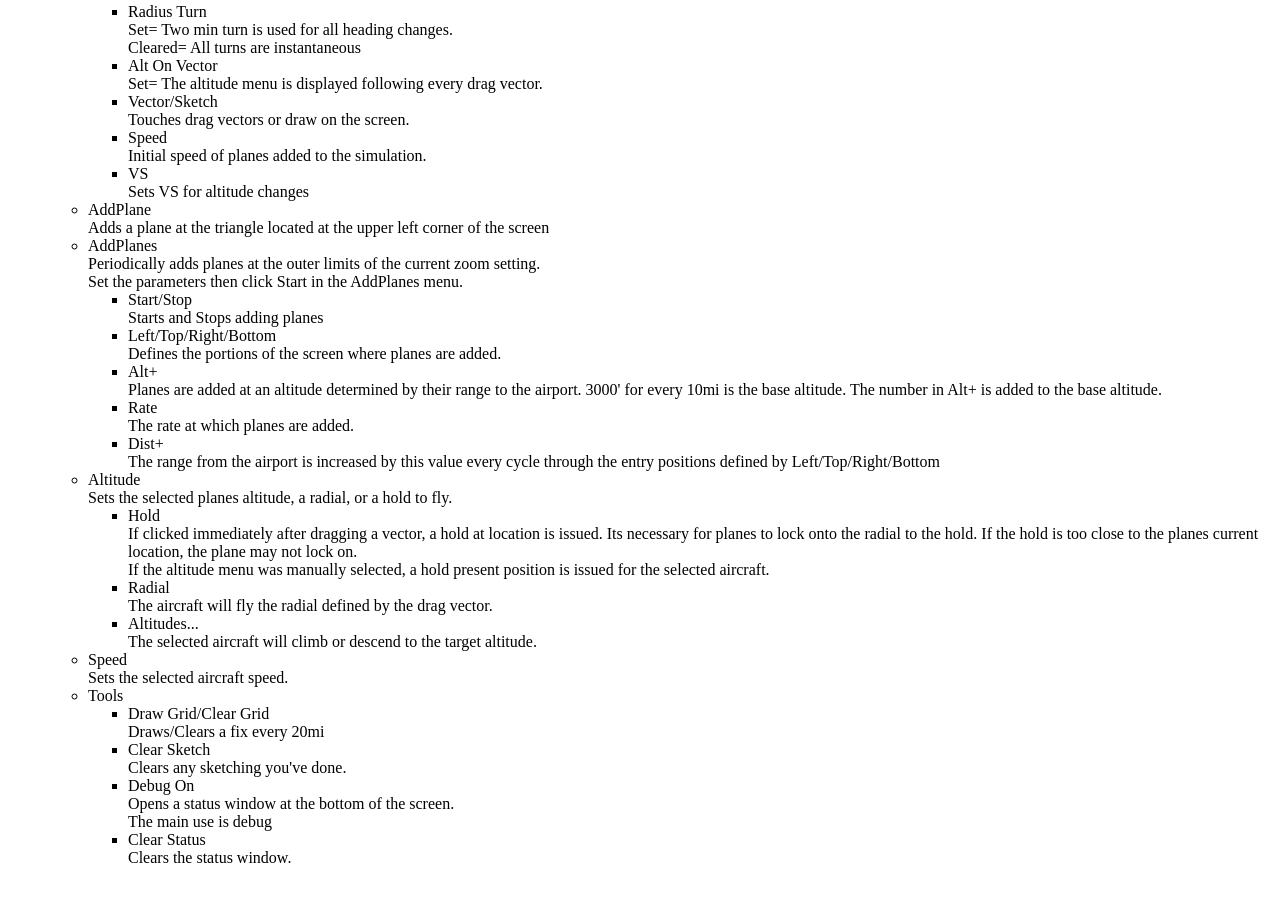
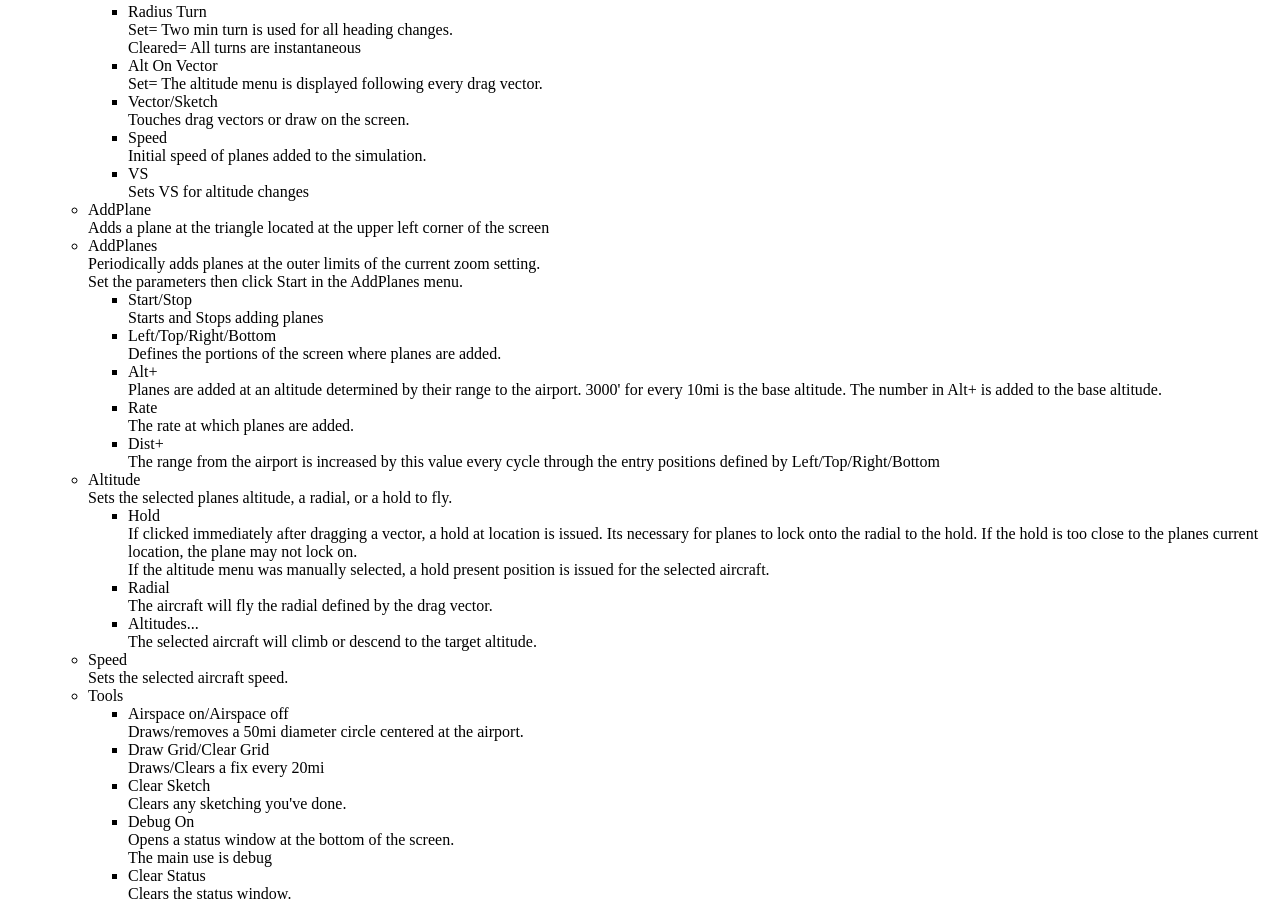
Before and after one commit to weecabin/RadarSim, a website: page RadarSimHelp/index.html in a window 1280 px wide. Shown: the part 329-1248 px from the top of the page. Before the commit the page ends 1212 px from the top, so only its background shows below. Drawn offline with nearby package versions, Linux system fonts and the light colour scheme; files that its build step writes are made by us from their sources.

Commit message:
added Airspace to Help

```diff
--- a/RadarSimHelp/index.html
+++ b/RadarSimHelp/index.html
@@ -64,6 +64,8 @@
         Sets the selected aircraft speed.
         <li>Tools</li>
         <ul>
+          <li>Airspace on/Airspace off</li>
+          Draws/removes a 50mi diameter circle centered at the airport.
           <li>Draw Grid/Clear Grid</li>
           Draws/Clears a fix every 20mi
           <li>Clear Sketch</li>
```
